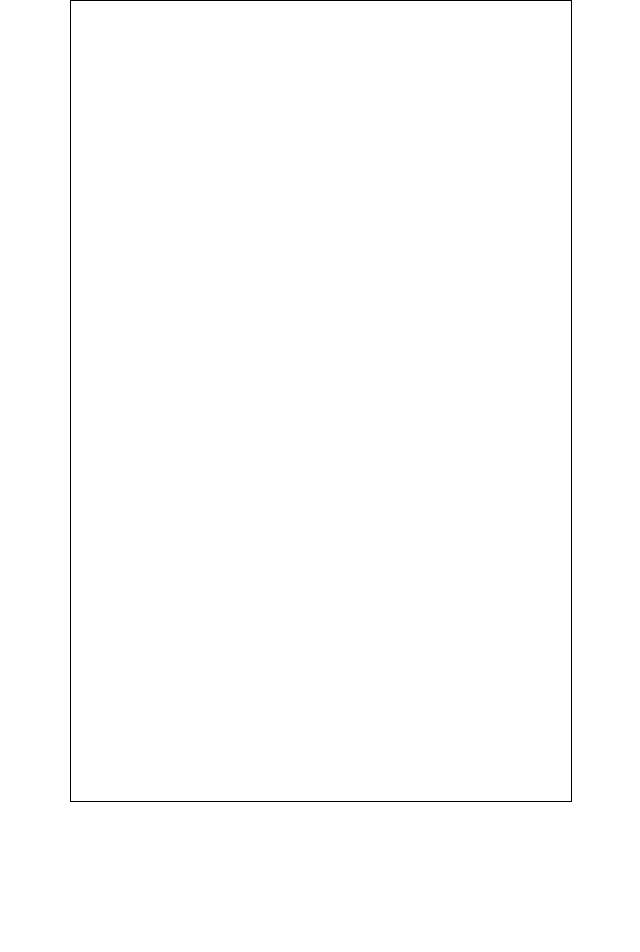
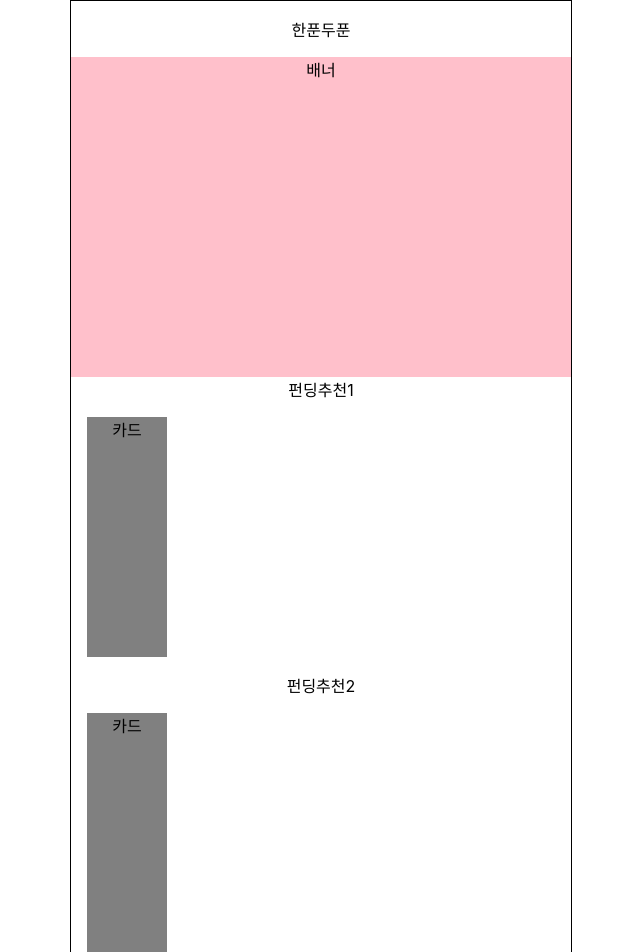
Before and after one commit to ungseo/PTJ_HPDP, a React (Create React App) app in the folder FE/: page / in a window 1280 px wide. Before the commit this address had no page. Shown: the top 952 px of the page, without its empty margins (319-959 px from the left). Before the commit the page ends 802 px from the top, so only its background shows below. Built offline with nearby package versions, Linux system fonts and the light colour scheme.

Commit message:
[] 임시

```diff
--- a/FE/src/App.tsx
+++ b/FE/src/App.tsx
@@ -1,4 +1,5 @@
 import "./styles/css/App.css";
+import HomePage from "./pages/HomePage";
 import { Routes, Route } from "react-router-dom";
 import LogInPage from "./pages/LogInPage";
 import SignUpPage from "./pages/SignUpPage";
@@ -10,6 +11,7 @@ function App() {
         {/* <Route path="/" Component={??Page}></Route> */}
         <Route path="/login" Component={LogInPage}></Route>
         <Route path="/signup" Component={SignUpPage}></Route>
+        <Route path="/" Component={HomePage}></Route>
         <Route></Route>
         <Route></Route>
         <Route></Route>
--- /dev/null
+++ b/FE/src/components/FundingCard.tsx
@@ -0,0 +1,11 @@
+import React from 'react';
+
+const FundingCard = () => {
+    return (
+        <div style={{ height: "15rem", width:"5rem", backgroundColor:"gray", margin:"1rem"}}>
+            카드
+        </div>
+    );
+};
+
+export default FundingCard;
--- /dev/null
+++ b/FE/src/components/HomeBanner.tsx
@@ -0,0 +1,11 @@
+import React from 'react';
+
+const HomeBanner = () => {
+    return (
+        <div style={{height: "20rem", backgroundColor:"pink"}}>
+            배너
+        </div>
+    );
+};
+
+export default HomeBanner;
--- a/FE/src/pages/HomePage.tsx
+++ b/FE/src/pages/HomePage.tsx
@@ -1,9 +1,20 @@
 import React from 'react';
+import HomeBanner from '../components/HomeBanner';
+import FundingCard from '../components/FundingCard';
 
 const HomePage = () => {
     return (
         <div>
-
+            <p>한푼두푼</p>
+            <HomeBanner/>
+            <div>
+                펀딩추천1
+                <FundingCard/>
+            </div>
+            <div>
+                펀딩추천2
+                <FundingCard/>
+            </div>
         </div>
     );
 };
```
